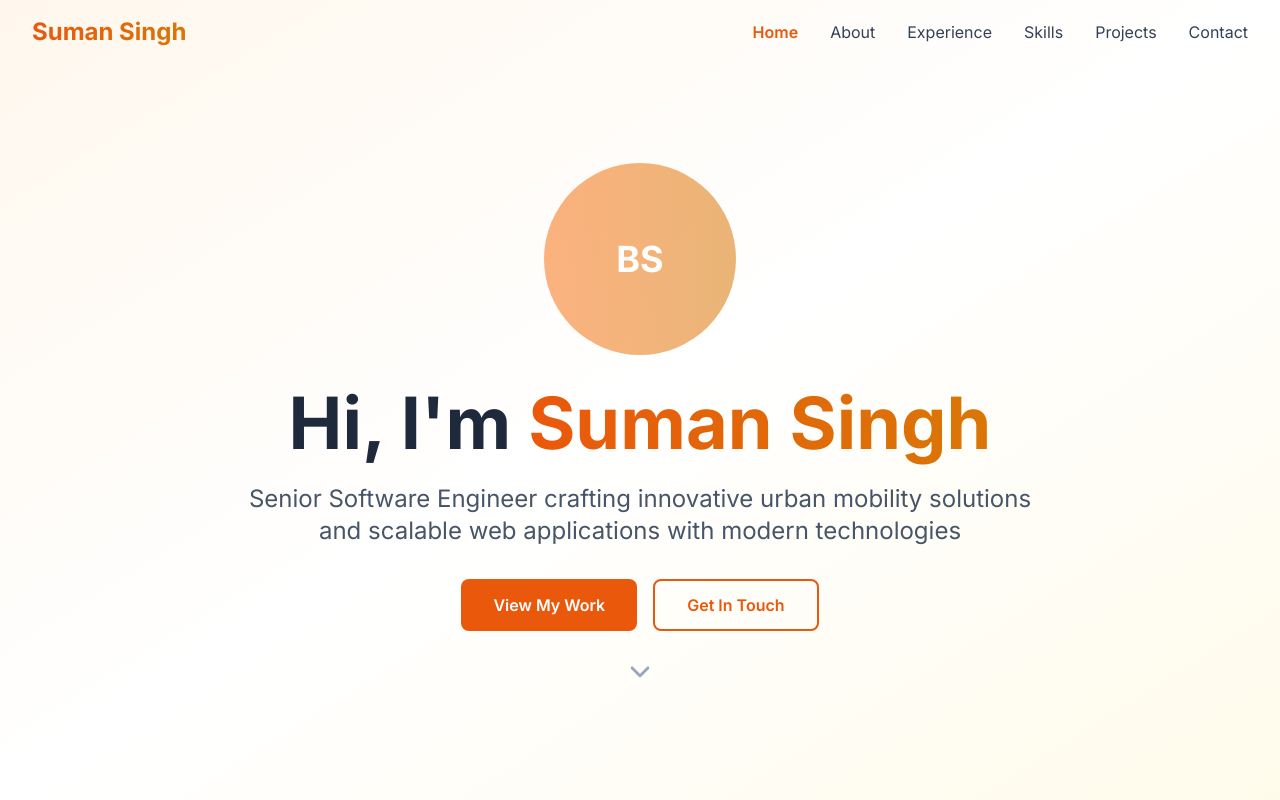
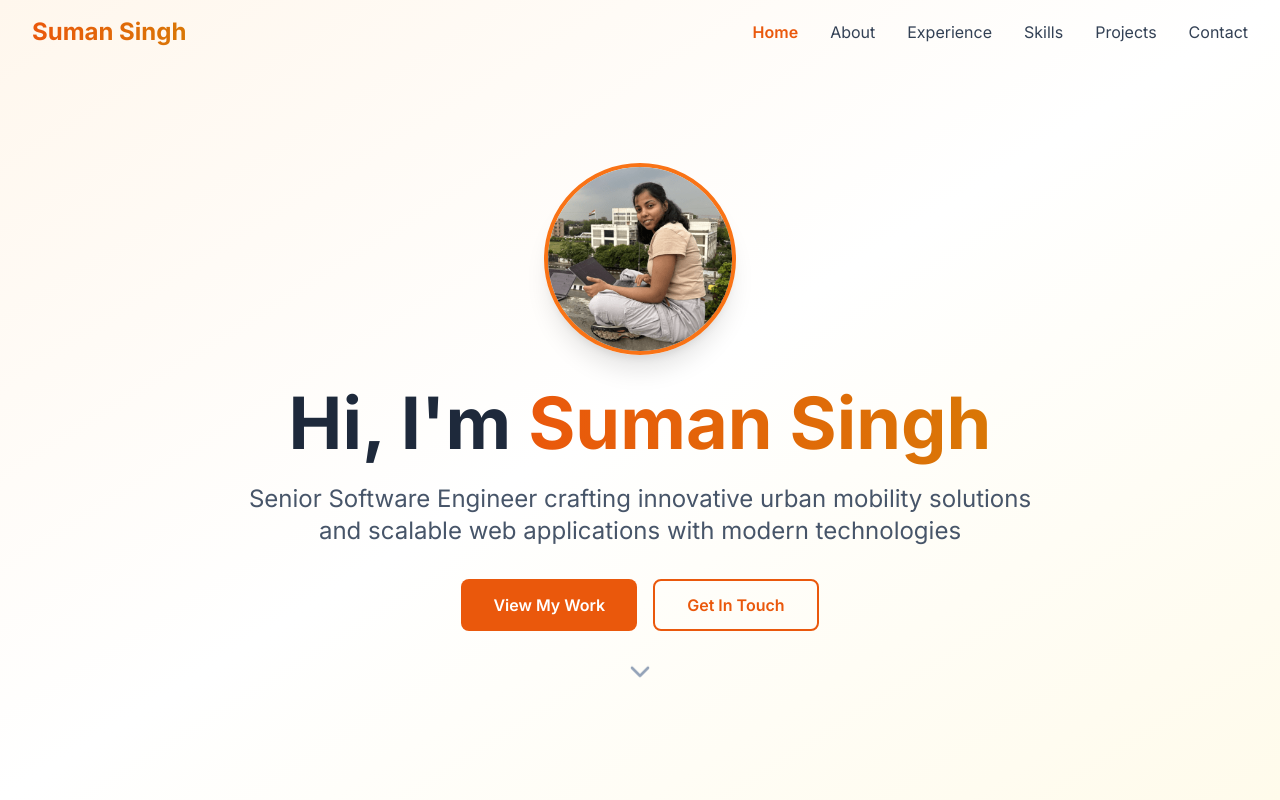
Before and after one commit to suman7063/bulbul_portfolio, a Next.js app: page / in a window 1280 px wide. Shown: the top 800 px of the page. Built offline with nearby package versions, Linux system fonts and the light colour scheme.

Commit message:
Fix portfolio display and add profile image thumbnail

```diff
--- a/src/app/layout.tsx
+++ b/src/app/layout.tsx
@@ -4,6 +4,13 @@ import "./globals.css";
 import GoogleAnalytics from "@/components/GoogleAnalytics";
 
 const inter = Inter({ subsets: ["latin"] });
+
+export const viewport = {
+  width: 'device-width',
+  initialScale: 1,
+  maximumScale: 1,
+  userScalable: false,
+};
 
 export const metadata: Metadata = {
   title: "Suman Singh - Frontend Developer Portfolio",
@@ -66,8 +73,7 @@ export const metadata: Metadata = {
     apple: "/favicon.ico",
   },
 
-  // Viewport and mobile
-  viewport: "width=device-width, initial-scale=1.0",
+  // Viewport and mobile - moved to separate export
 
   // Canonical URL
   alternates: {
--- a/src/components/HomePage.tsx
+++ b/src/components/HomePage.tsx
@@ -1,6 +1,7 @@
 "use client"
 import { useEffect, useState } from "react";
 import { X,Menu,ChevronDown } from "lucide-react";
+import Image from "next/image";
 const HomePage = () => {
   const [activeSection, setActiveSection] = useState('home');
   const [isMenuOpen, setIsMenuOpen] = useState(false);
@@ -103,9 +104,16 @@ const HomePage = () => {
         className="min-h-screen flex items-center justify-center bg-gradient-to-br from-orange-50 via-white to-amber-50"
       >
         <div className="max-w-4xl mx-auto px-4 text-center">
-          <div className="mb-8  mt-16 animate-pulse">
-            <div className="w-24 h-24  md:w-48 md:h-48 mx-auto bg-gradient-to-r from-orange-500 to-amber-600 rounded-full flex items-center justify-center mb-6">
-              <span className="text-4xl font-bold text-white">BS</span>
+          <div className="mb-8 mt-16">
+            <div className="w-24 h-24 md:w-48 md:h-48 mx-auto rounded-full overflow-hidden border-4 border-orange-500 shadow-xl mb-6">
+              <Image
+                src="/assets/suman_pic.png"
+                alt="Suman Singh - Frontend Developer"
+                width={192}
+                height={192}
+                className="w-full h-full object-cover"
+                priority
+              />
             </div>
           </div>
 
```
